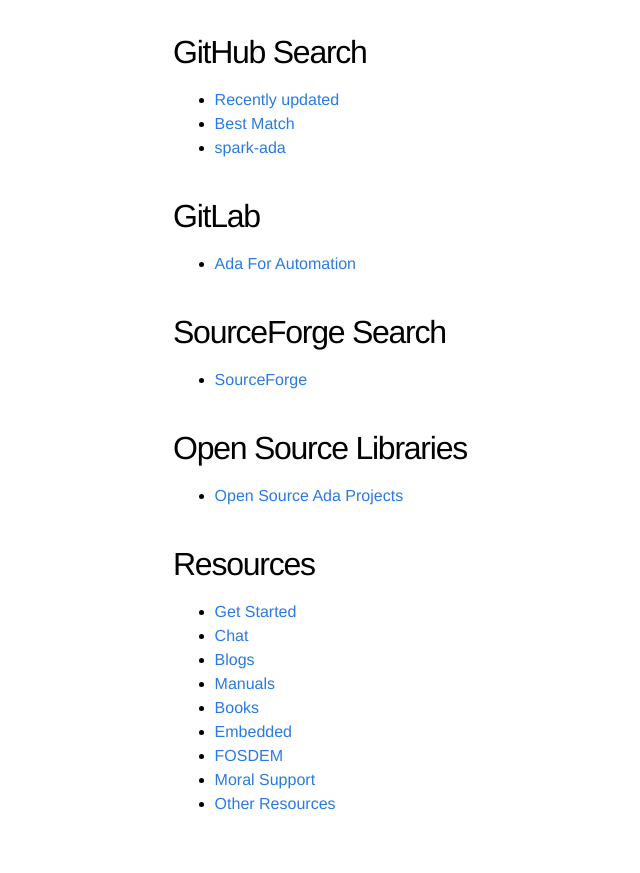
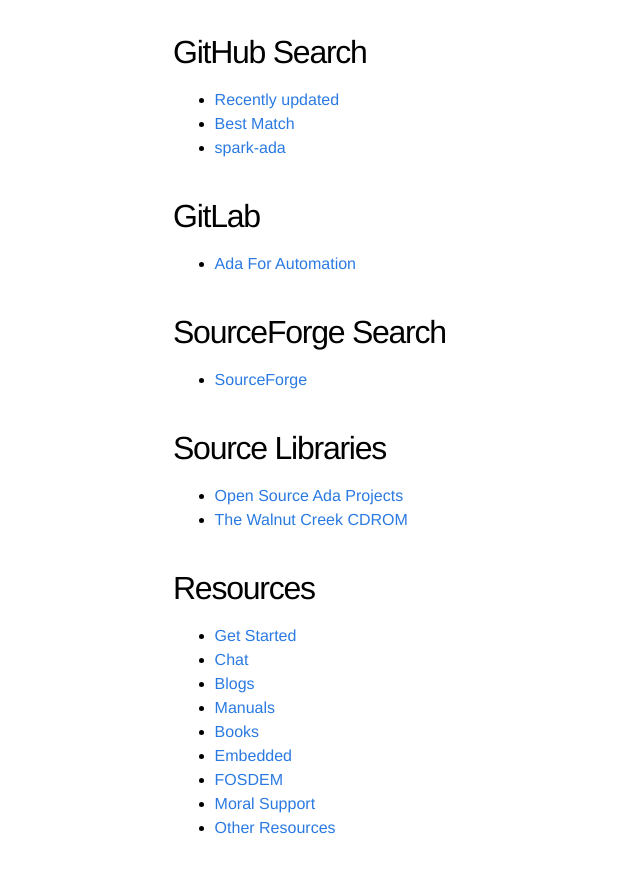
Before and after one commit to quornings/quornings.github.io, a Jekyll site: the page built from ada.md, in a window 1280 px wide and 900 px high, scrolled down 1146 px. Shown: the top 873 px of the window, without its empty margins (67-707 px from the left). Built offline with Jekyll 4.4.1, drawn with Linux system fonts in a browser that asks for light colours.

Commit message:
Add Walnut Creek CDROM

```diff
--- a/ada.md
+++ b/ada.md
@@ -51,8 +51,9 @@ title: Ada Projects
 ## SourceForge Search
 - [SourceForge](https://sourceforge.net/directory/language:ada/?q=Ada)
 
-## Open Source Libraries
+## Source Libraries
 - [Open Source Ada Projects](https://opensourcelibs.com/libs/ada)
+- [The Walnut Creek CDROM](http://archive.adaic.com/ase/index.html)
 
 ## Resources
 - [Get Started](/getstarted/)
```
